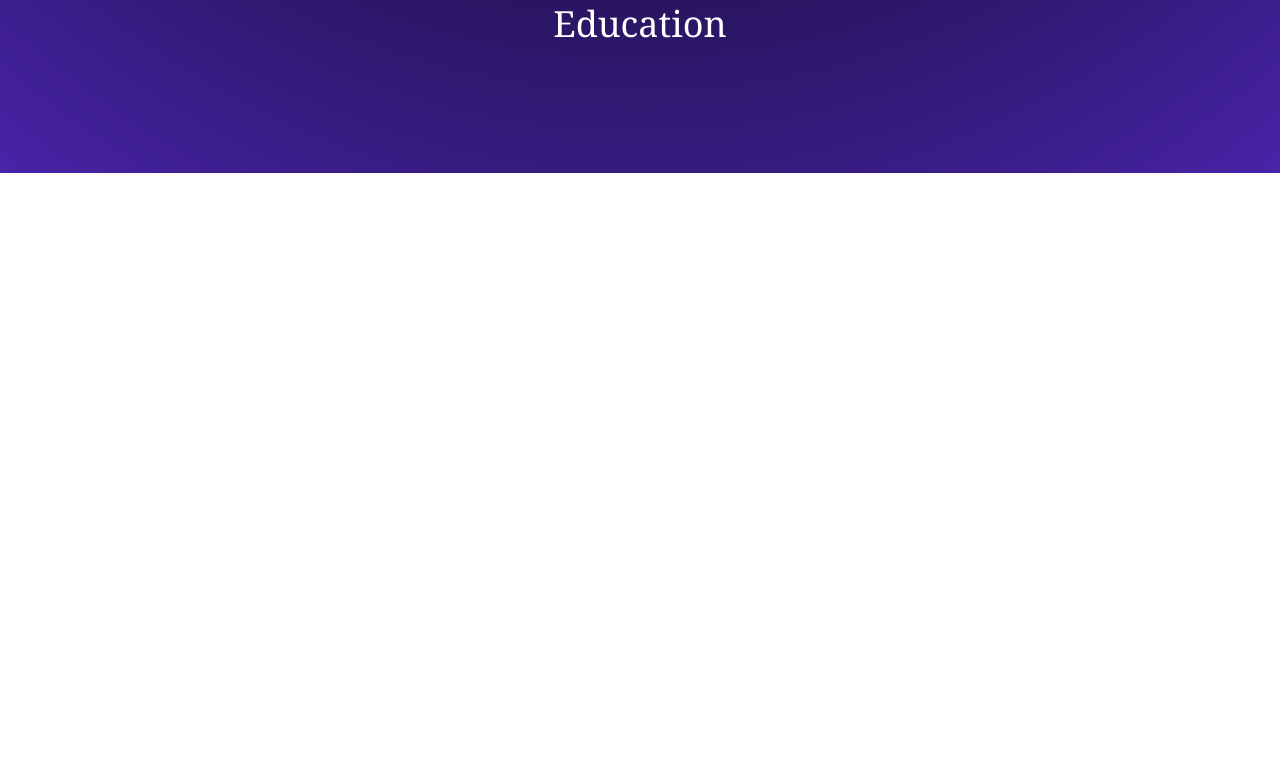
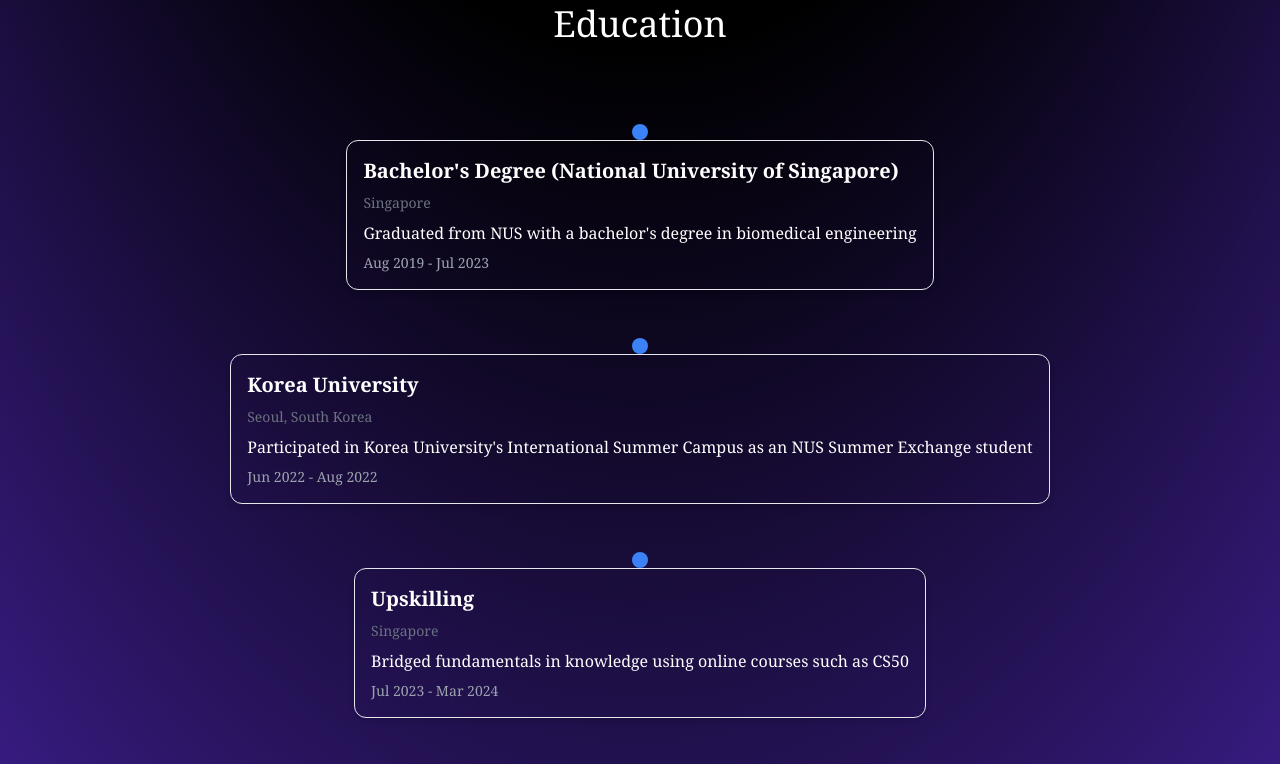
Before and after one commit to gka1m/km-portfolio, a Next.js app: page / in a window 1280 px wide. Shown: the part 1680-2444 px from the top of the page. Before the commit the page ends 1853 px from the top, so only its background shows below. Built offline with nearby package versions, Linux system fonts and the light colour scheme.

Commit message:
basic timeline component up

```diff
--- a/app/components/Navbar.tsx
+++ b/app/components/Navbar.tsx
@@ -7,8 +7,8 @@
 
 const Navbar: React.FC = () => {
   return (
-    <nav className="text-white shadow-md w-screen">
-      <div className="w-screen mx-auto px-6 py-4 flex justify-between">
+    <nav className="text-white shadow-md w-full">
+      <div className="mx-auto px-6 py-4 flex justify-between">
         <div className="text-xl font-bold">
           <Link href="/" className="hover:text-gray-400">
             <Image src={logo} alt="logo" />
--- a/app/components/Timeline.tsx
+++ b/app/components/Timeline.tsx
@@ -1,23 +1,51 @@
 import React from "react";
 import { timelineData } from "../data";
+
+interface Event {
+  id: number;
+  title: string;
+  location: string;
+  description: string;
+  date: string;
+}
 
 const Timeline = () => {
   return (
     <div className="border-b border-neutral-900 border-transparent pb-4 px-4 lg:mb-35">
       <h2 className="my-20 text-white text-center text-4xl">Education</h2>
-      {/* <VerticalTimeline>
-        {timelineData.map((element) => {
-          return (
-            <VerticalTimelineElement key={element.id} date={element.date}>
-              <h3 className="font-bold text-2xl">{element.title}</h3>
-              <h4 className="font-italic text-xl">{element.location}</h4>
-              <p>{element.description}</p>
-            </VerticalTimelineElement>
-          );
-        })}
-      </VerticalTimeline> */}
+      <div className="relative">
+        <div className="flex flex-col space-y-12">
+          {timelineData.map((event) => (
+            <div key={event.id} className="flex flex-col items-center">
+              <Circle />
+              <Pillar />
+              <EventCard event={event} />
+            </div>
+          ))}
+        </div>
+      </div>
     </div>
   );
 };
 
+const Circle = () => {
+  return <div className="rounded-full w-4 h-4 bg-blue-500 mx-auto"></div>;
+};
+
+const Pillar = () => {
+  return (
+    <div className="rounded-t-full rounded-b-fullw-2 h-full bg-blue-500 mx-auto"></div>
+  );
+};
+
+const EventCard = ({ event }: { event: Event }) => {
+  return (
+    <div className="flex flex-col gap-y-2 border shadow-md rounded-xl p-4">
+      <h3 className="text-xl font-semibold text-white">{event.title}</h3>
+      <p className="text-sm text-gray-500">{event.location}</p>
+      <p className="text-md text-white">{event.description}</p>
+      <p className="text-sm text-gray-400">{event.date}</p>
+    </div>
+  );
+};
 export default Timeline;
--- a/package.json
+++ b/package.json
@@ -12,10 +12,11 @@
     "@babel/preset-env": "^7.26.0",
     "@heroicons/react": "^2.2.0",
     "@material-tailwind/react": "^2.1.10",
-    "next": "15.1.4",
+    "next": "^15.1.5",
     "react": "^19.0.0",
     "react-dom": "^19.0.0",
-    "react-icons": "^5.4.0"
+    "react-icons": "^5.4.0",
+    "react-vertical-timeline-component": "^3.5.3"
   },
   "devDependencies": {
     "@eslint/eslintrc": "^3",
```
Also changed, not shown: 1 other file (tests, documents, lock files or other folders).
